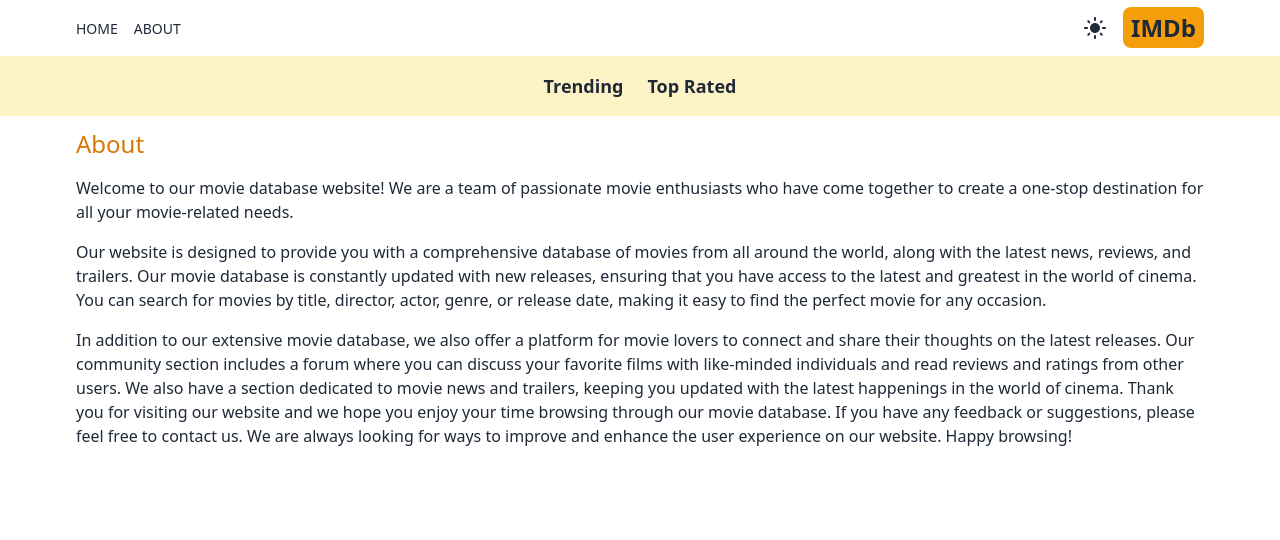
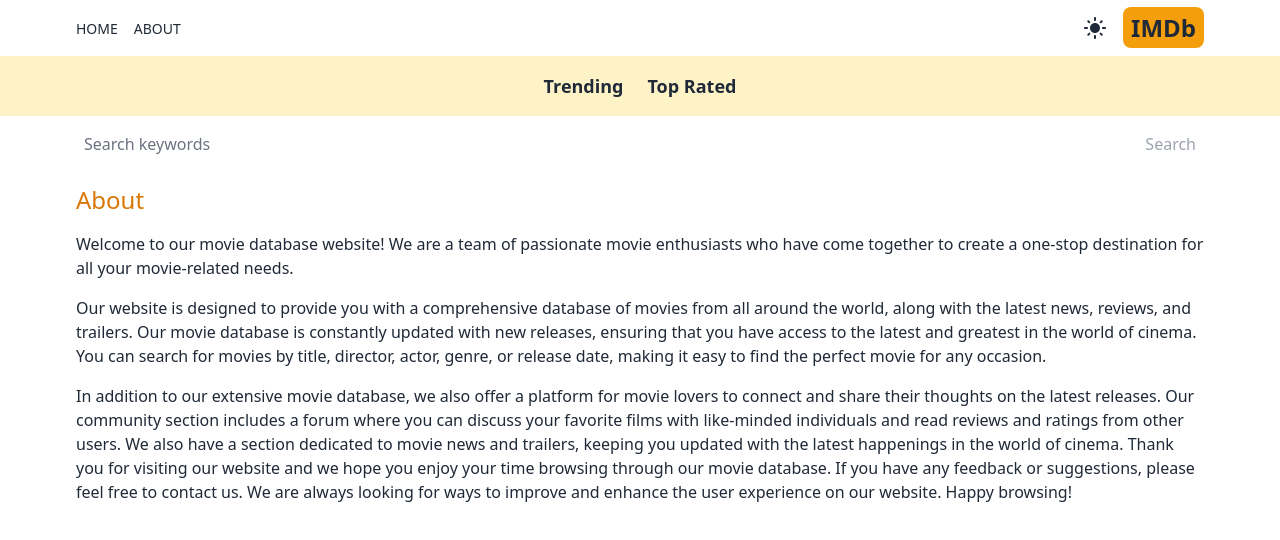
Before and after one commit to marwancodes/imdb-next, a Next.js app: page /about in a window 1280 px wide. Shown: the top 540 px of the page. Built offline with nearby package versions, Linux system fonts and the light colour scheme.

Commit message:
Added Search Box

```diff
--- a/src/app/layout.tsx
+++ b/src/app/layout.tsx
@@ -4,6 +4,7 @@
 import Header from "@/components/Header";
 import Providers from "./providers";
 import Navbar from "@/components/Navbar";
+import SearchBox from "@/components/SearchBox";
 
 
 const geistSans = Geist({
@@ -34,6 +35,7 @@
         <Providers>
           <Header />
           <Navbar />
+          <SearchBox />
           {children}
         </Providers>
       </body>
--- a/src/app/movie/[id]/page.tsx
+++ b/src/app/movie/[id]/page.tsx
@@ -6,13 +6,13 @@
     }
 }
 
-
 const MoviePage = async ({ params }: MoviePageProps) => {
     const movieId = (await params).id;
     const res = await fetch(
         `https://api.themoviedb.org/3/movie/${movieId}?api_key=${process.env.API_KEY}`
     );
     const movie = await res.json();
+
   return (
     <div className='w-full'>
       <div className='p-4 md:pt-8 flex flex-col md:flex-row content-center max-w-6xl mx-auto md:space-x-6'>
--- /dev/null
+++ b/src/app/search/[searchTerm]/page.tsx
@@ -0,0 +1,24 @@
+import Results from "@/components/Results";
+
+type SearchPageProps = {
+    params: {
+      searchTerm: string;
+    };
+  };
+
+const SearchPage = async ({ params }: SearchPageProps) => {
+
+    const searchTerm = (await params).searchTerm;
+    const res = await fetch(`https://api.themoviedb.org/3/search/movie?api_key=${process.env.API_KEY}&query=${searchTerm}&language=en-US&page=1&include_adult=false`)
+    const data = await res.json();
+    const results = data.results;
+
+  return (
+    <div>
+        {results && results.length === (<h1 className="text-center pt-6">No Results</h1>)}
+        {results && <Results results={results}/>}
+    </div>
+  )
+}
+
+export default SearchPage
--- a/src/components/Card.tsx
+++ b/src/components/Card.tsx
@@ -9,7 +9,7 @@
 const Card = ({ result }: CardProps) => {
     // console.log(result.poster_path)
   return (
-    <div className='group cursor-pointer sm:hover:shadow-slate-400 sm:shadow-md rounded-lg sm:border sm:border-slate-400 sm:m-2 transition-shadow duration-200'>
+    <div className='group cursor-pointer sm:hover:shadow-amber-500 sm:shadow-md rounded-lg sm:border sm:border-amber-600 sm:m-2 transition-shadow duration-200'>
       <Link href={`/movie/${result.id}`}>
         <Image src={`https://image.tmdb.org/t/p/original/${ result.backdrop_path || result.poster_path }`}
           alt=""
--- /dev/null
+++ b/src/components/SearchBox.tsx
@@ -0,0 +1,32 @@
+"use client";
+
+import { useState } from "react";
+import { useRouter } from "next/navigation";
+
+const SearchBox = () => {
+    const [search, setSearch] = useState<string>("");
+    const router = useRouter();
+
+    const handleSubmit = (e: React.FormEvent<HTMLFormElement>) => {
+        e.preventDefault();
+        router.push(`/search/${search}`);
+    };
+
+    const handleChange = (e: React.ChangeEvent<HTMLInputElement>) => {
+        setSearch(e.target.value);
+      };
+
+  return (
+    <form onSubmit={handleSubmit} className="flex justify-between px-5 max-w-6xl mx-auto">
+        <input type="text"
+            placeholder="Search keywords"
+            className="w-full h-14 rounded-md placeholder-gray-500 outline-none bg-transparent flex-1"
+            value={search}
+            onChange={handleChange}
+            />
+        <button className="text-amber-600 disabled:text-gray-400" disabled={!search}>Search</button>
+    </form>
+  )
+}
+
+export default SearchBox;
```
